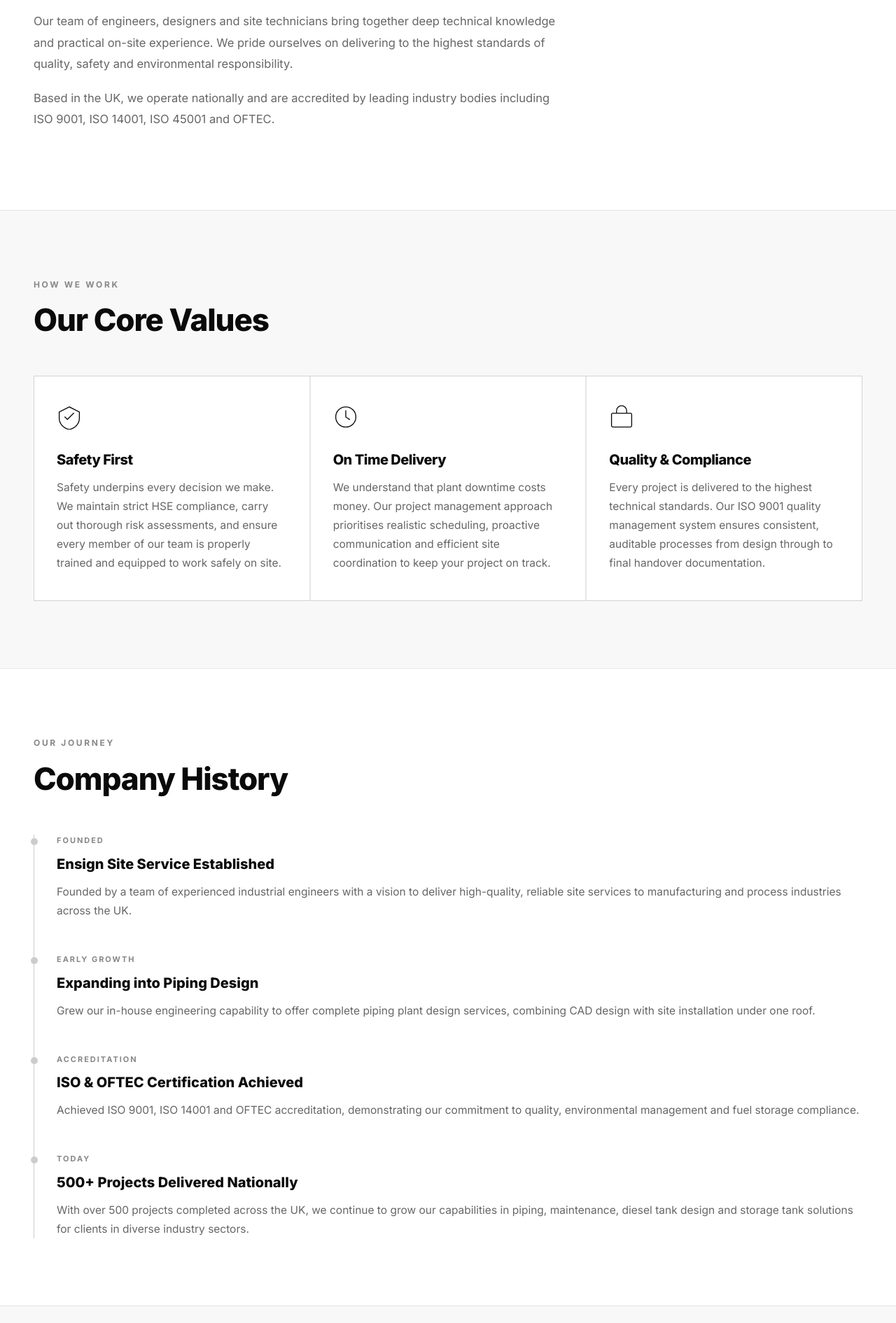
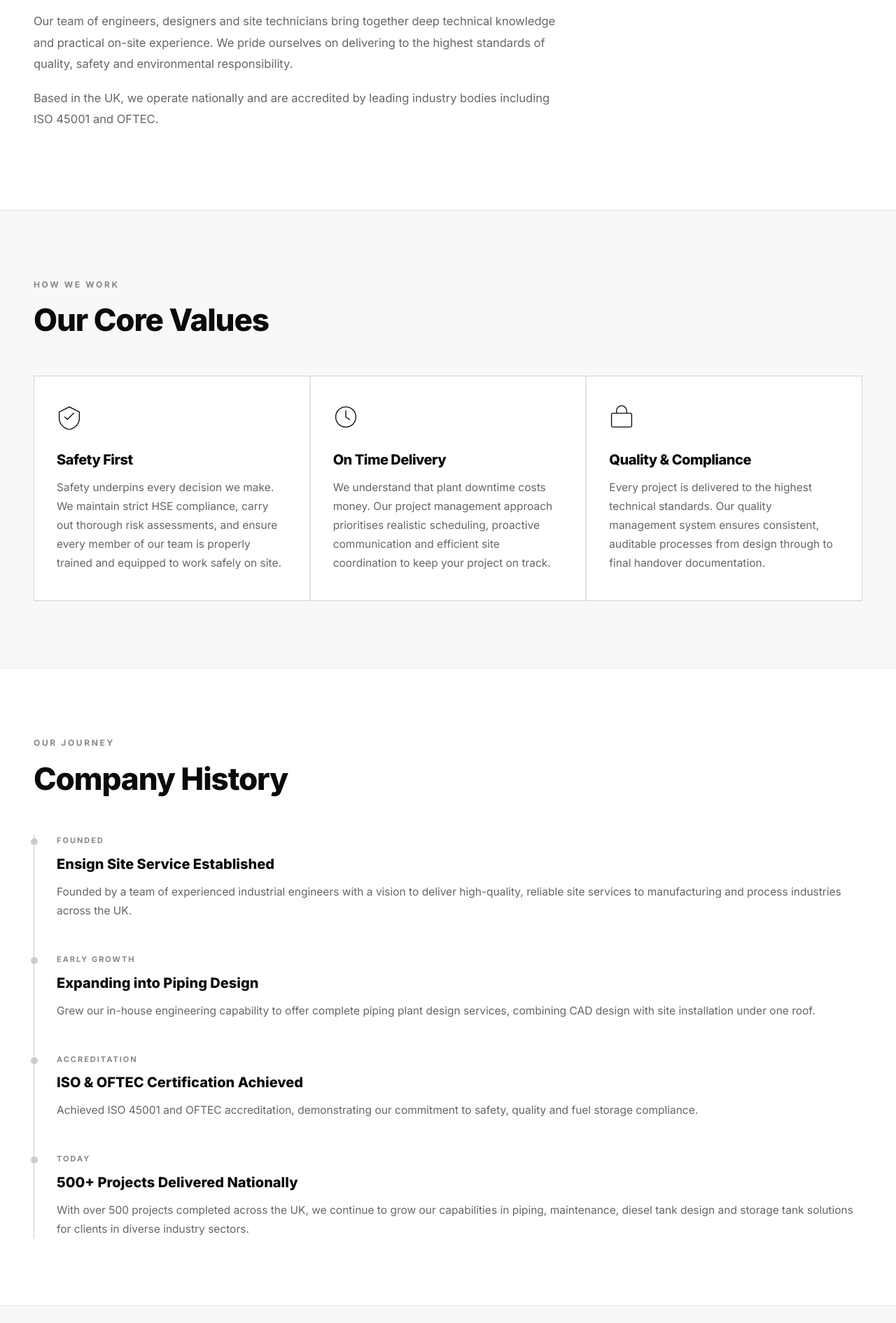
Before and after one commit to amirnajafdari/Ensign-Site-Service, a plain HTML site: page about.html in a window 1280 px wide. Shown: the part 829-2720 px from the top of the page at 70% size. Drawn offline with Linux system fonts and the light colour scheme.

Commit message:
Remove ISO 9001 and ISO 14001 references across the site
Co-Authored-By: Claude Sonnet 5 <noreply@anthropic.com>

```diff
--- a/about.html
+++ b/about.html
@@ -77,7 +77,7 @@
           <h2 class="about-intro__title">Engineering Expertise You Can Rely On</h2>
           <p class="about-intro__body">Ensign Site Service is a specialist industrial site services company with over two decades of experience. We work with clients across the UK to design, install and maintain critical industrial infrastructure, from complex pipework systems to fuel storage tanks.</p>
           <p class="about-intro__body">Our team of engineers, designers and site technicians bring together deep technical knowledge and practical on-site experience. We pride ourselves on delivering to the highest standards of quality, safety and environmental responsibility.</p>
-          <p class="about-intro__body">Based in the UK, we operate nationally and are accredited by leading industry bodies including ISO 9001, ISO 14001, ISO 45001 and OFTEC.</p>
+          <p class="about-intro__body">Based in the UK, we operate nationally and are accredited by leading industry bodies including ISO 45001 and OFTEC.</p>
         </div>
       </div>
     </div>
@@ -111,7 +111,7 @@
             <path d="M12 14V10a8 8 0 1116 0v4" stroke="currentColor" stroke-width="1.5"/>
           </svg>
           <h3 class="value-card__title">Quality &amp; Compliance</h3>
-          <p class="value-card__body">Every project is delivered to the highest technical standards. Our ISO 9001 quality management system ensures consistent, auditable processes from design through to final handover documentation.</p>
+          <p class="value-card__body">Every project is delivered to the highest technical standards. Our quality management system ensures consistent, auditable processes from design through to final handover documentation.</p>
         </div>
       </div>
     </div>
@@ -136,7 +136,7 @@
         <div class="tl-item">
           <div class="tl-item__year">Accreditation</div>
           <div class="tl-item__title">ISO &amp; OFTEC Certification Achieved</div>
-          <div class="tl-item__body">Achieved ISO 9001, ISO 14001 and OFTEC accreditation, demonstrating our commitment to quality, environmental management and fuel storage compliance.</div>
+          <div class="tl-item__body">Achieved ISO 45001 and OFTEC accreditation, demonstrating our commitment to safety, quality and fuel storage compliance.</div>
         </div>
         <div class="tl-item">
           <div class="tl-item__year">Today</div>
@@ -197,8 +197,6 @@
         <span class="certs-strip__label">Accreditations</span>
         <div class="certs-strip__divider"></div>
         <div class="certs-strip__items">
-          <span class="cert-badge">ISO 9001</span>
-          <span class="cert-badge">ISO 14001</span>
           <span class="cert-badge">ISO 45001</span>
           <span class="cert-badge">OFTEC</span>
           <span class="cert-badge">CHAS</span>
```
Also changed, not shown: index.html (+0 -2 lines), services.html (+0 -2 lines).
